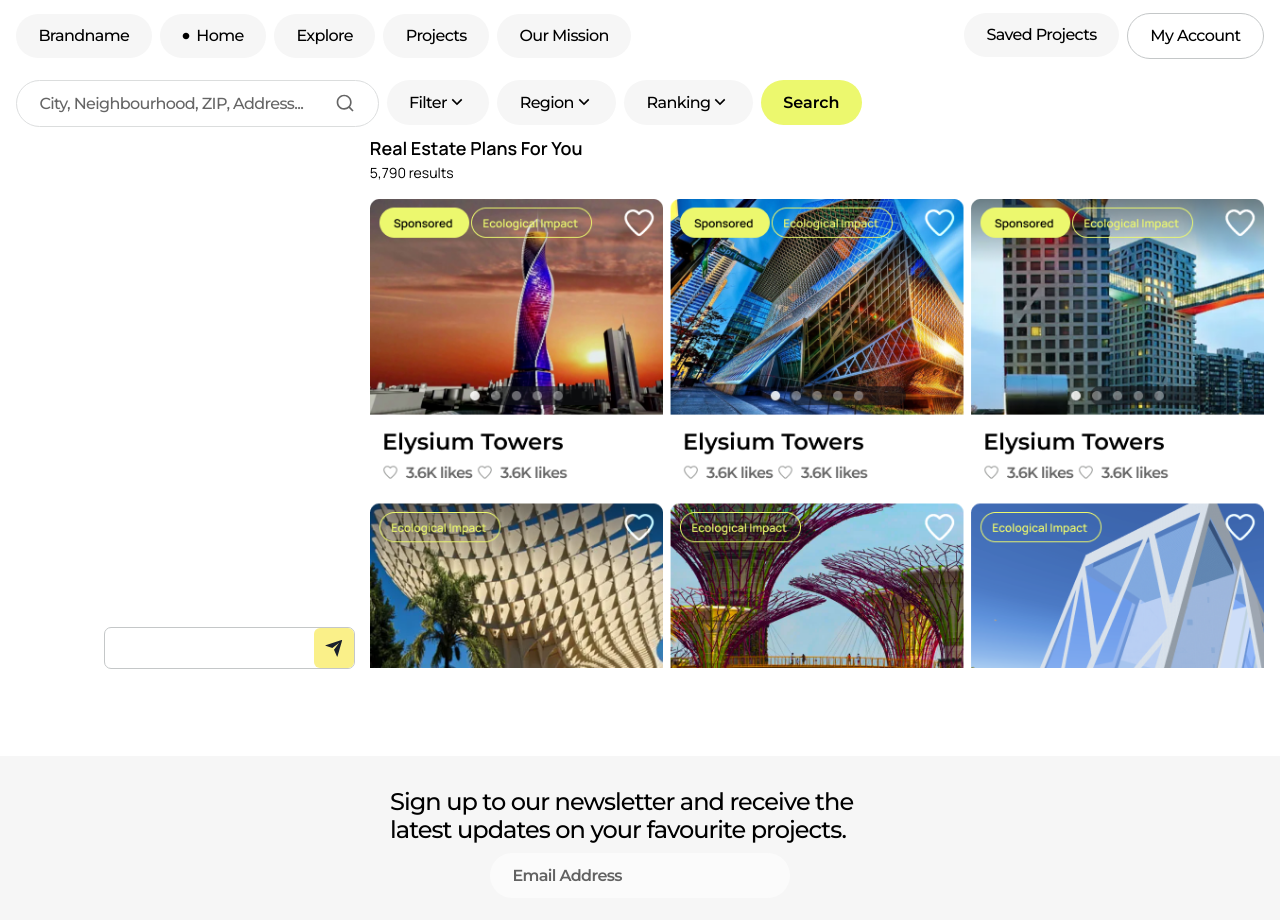
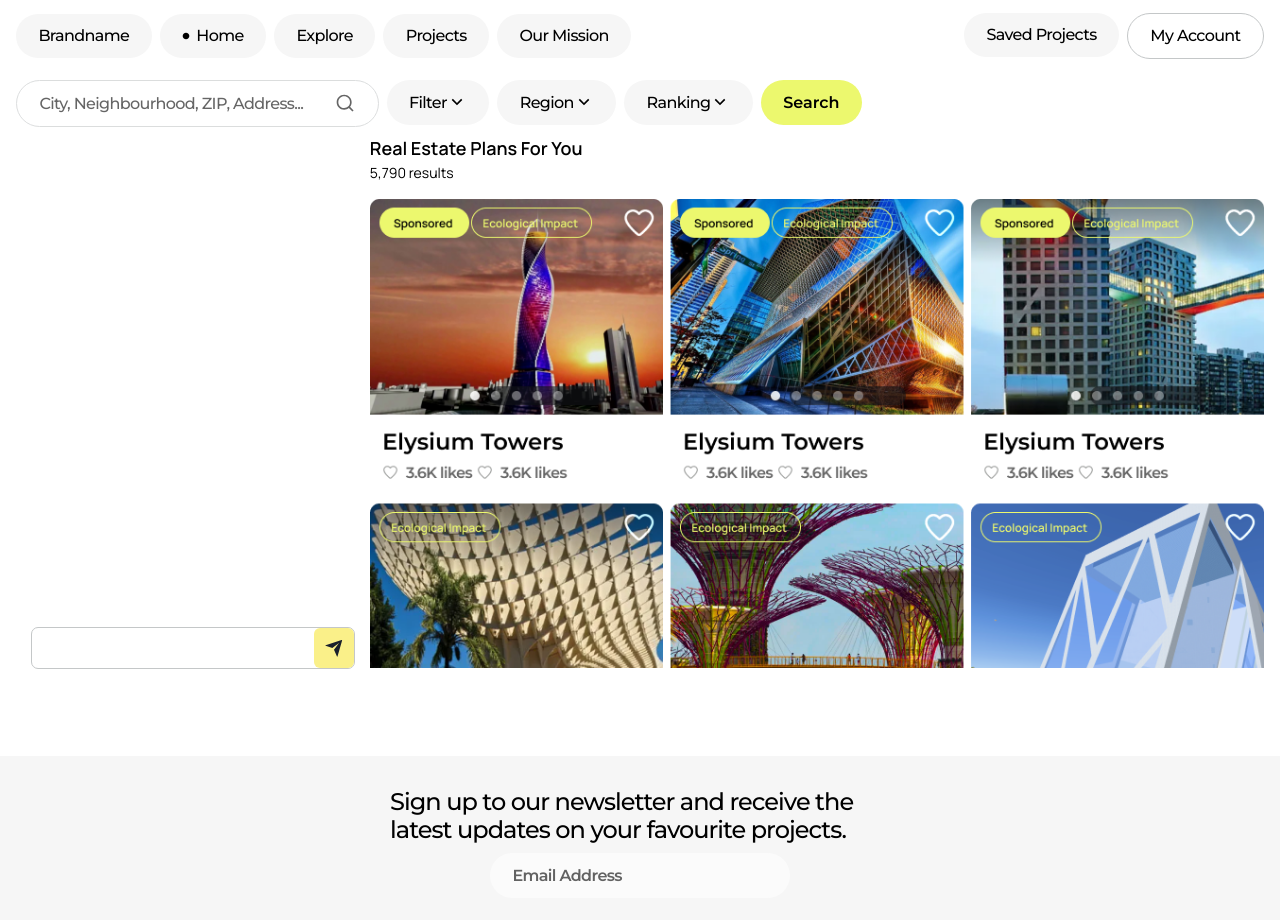
Before and after one commit to gprem09/Urban.I, a React (Create React App) app in the folder frontend/: page /explore in a window 1280 px wide. Shown: the top 920 px of the page. Built offline with nearby package versions, Linux system fonts and the light colour scheme.

Commit message:
chat should work

```diff
--- a/frontend/src/components/Explore.js
+++ b/frontend/src/components/Explore.js
@@ -31,7 +31,7 @@ export const Explore = () => {
         <Button variant="yellow">Search</Button>
       </Flex>
       <Flex>
-        <Stack width="30%" height="auto">
+        <Stack width="30%" minWidth="300px" height="auto">
           <Chat />
         </Stack>
         <Stack width="auto">
--- a/frontend/src/components/chat.js
+++ b/frontend/src/components/chat.js
@@ -62,13 +62,8 @@ export const Chat = () => {
   };
 
   return (
-    <Container
-      maxW="container.xl"
-      height="100%"
-      display="flex"
-      direction="flex-end"
-    >
-      <VStack spacing={4} flexDirection="column-reverse">
+    <Container maxW="container.xl" height="100%">
+      <VStack spacing={4}>
         {chatHistory.map((chat, index) => (
           <Box
             key={index}
```
